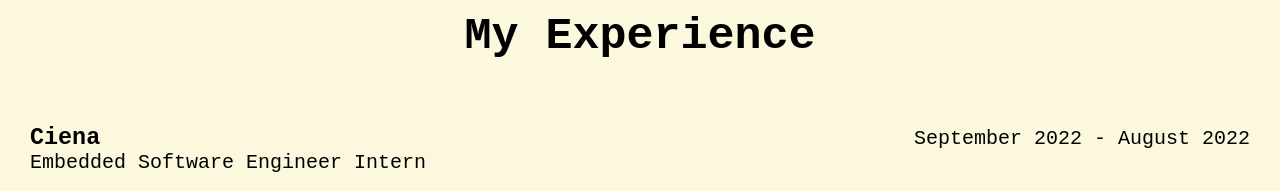
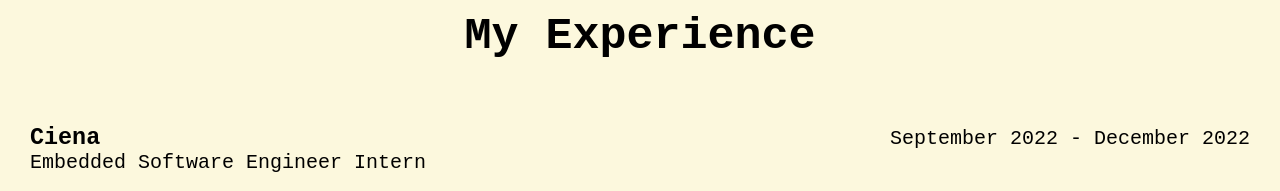
Before and after one commit to teshwar/CloudResumeChallenge, a plain HTML site: page index.html in a window 1280 px wide. Shown: the part 1000-1191 px from the top of the page. Drawn offline with Linux system fonts and the light colour scheme.

Commit message:
Fix Ciena data typo

```diff
--- a/index.html
+++ b/index.html
@@ -74,7 +74,7 @@
         <div class="job">
           <div class="job-heading">
             <h3>Ciena</h3>
-            <p>September 2022 - August 2022</p>
+            <p>September 2022 - December 2022</p>
           </div>
           <p>Embedded Software Engineer Intern</p>
           <ul>
```
